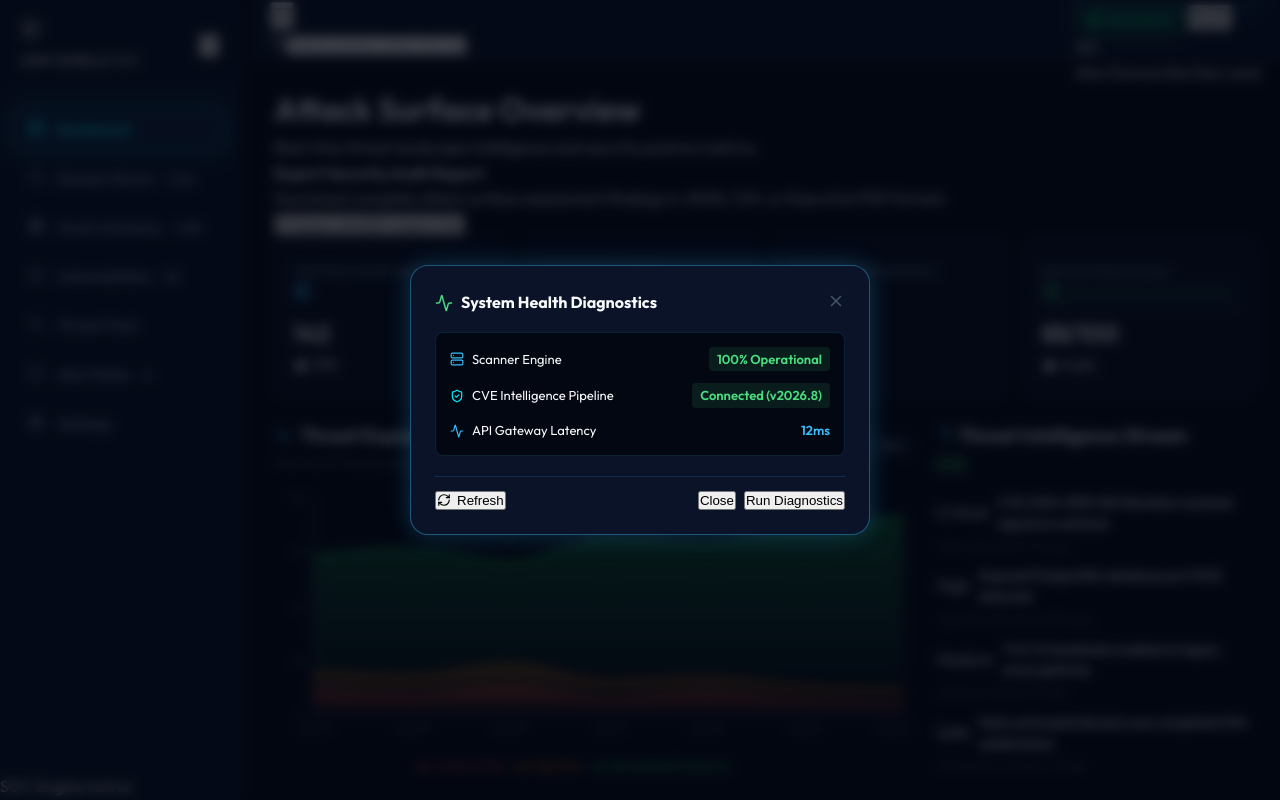
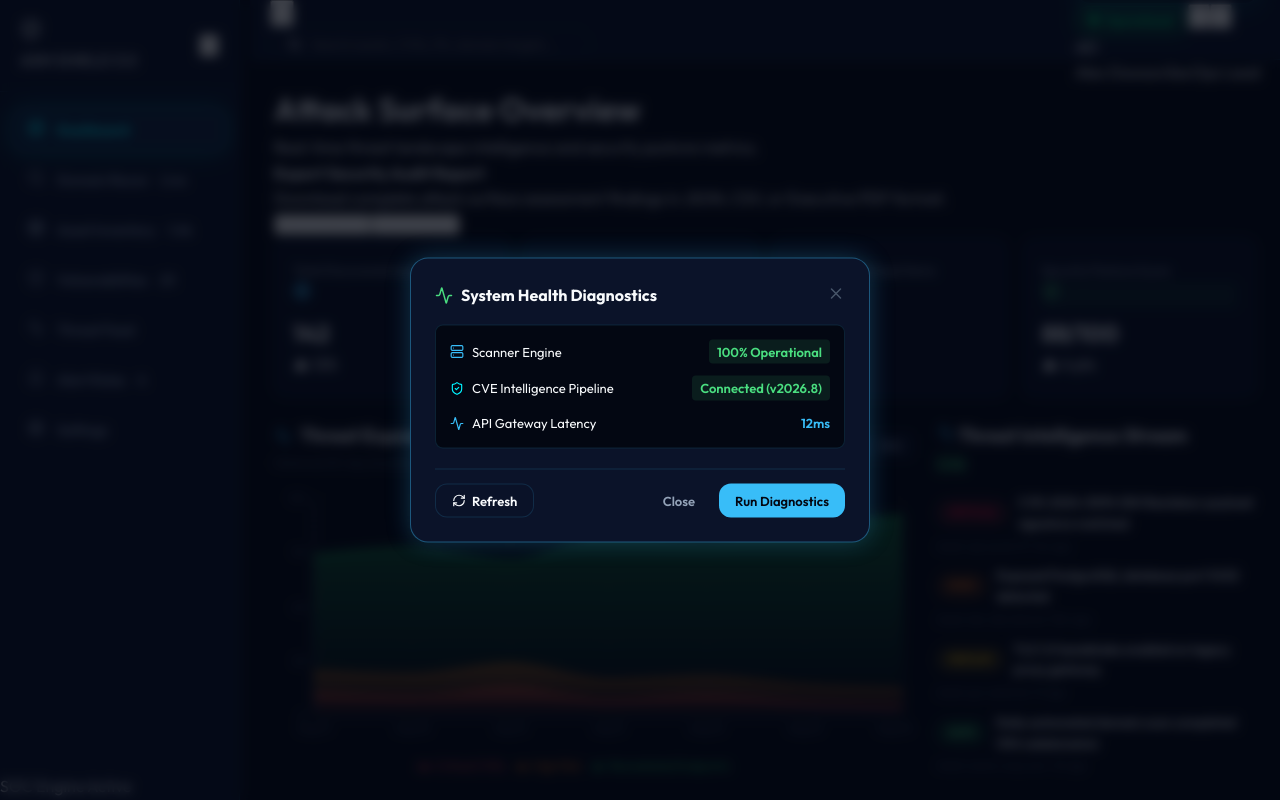
Before and after one commit to kuntal0903/working-frontend, a React (Vite) app: page / in a window 1280 px wide. Both pictures are taken after a click on the button "Operational". Shown: the top 800 px of the page. Built offline with nearby package versions, Linux system fonts and the light colour scheme.

Commit message:
Push button, input, topbar, badge, and light/dark CSS resets to working-frontend

```diff
--- a/src/index.css
+++ b/src/index.css
@@ -157,14 +157,103 @@ html {
 body {
   font-family: 'Outfit', 'Inter', system-ui, sans-serif;
   background-color: var(--bg-base);
-  background-image:
-    radial-gradient(at 10% 10%, rgba(56, 189, 248, 0.05) 0px, transparent 50%),
-    radial-gradient(at 90% 90%, rgba(0, 242, 254, 0.04) 0px, transparent 50%);
   color: var(--text-primary);
   line-height: 1.6;
   overflow-x: hidden;
   min-height: 100vh;
 }
+
+input, select, textarea, button {
+  font-family: 'Outfit', sans-serif;
+  color: var(--text-primary);
+  box-sizing: border-box;
+}
+
+input:focus, select:focus, textarea:focus, button:focus {
+  outline: none;
+}
+
+.topbar__search {
+  display: flex;
+  align-items: center;
+  gap: 10px;
+  background: var(--bg-card);
+  border: 1px solid var(--border);
+  border-radius: 20px;
+  padding: 6px 16px;
+  width: 320px;
+}
+
+.topbar__search-input {
+  background: transparent !important;
+  border: none !important;
+  outline: none !important;
+  box-shadow: none !important;
+  color: var(--text-primary) !important;
+  font-size: 13px !important;
+  width: 100% !important;
+}
+
+.btn {
+  display: inline-flex;
+  align-items: center;
+  justify-content: center;
+  gap: 8px;
+  padding: 8px 16px;
+  border-radius: var(--radius-md);
+  font-size: 13px;
+  font-weight: 600;
+  cursor: pointer;
+  transition: all var(--transition-fast);
+  border: 1px solid transparent;
+}
+
+.btn--primary {
+  background: var(--neon-blue);
+  color: #030712;
+  border: none;
+}
+
+.btn--outline {
+  background: var(--bg-card);
+  border: 1px solid var(--border);
+  color: var(--text-primary);
+}
+
+.btn--ghost {
+  background: transparent;
+  border: none;
+  color: var(--text-secondary);
+}
+
+.status-badge {
+  display: inline-flex;
+  align-items: center;
+  gap: 6px;
+  padding: 3px 10px;
+  border-radius: 99px;
+  font-size: 11px;
+  font-weight: 700;
+  text-transform: uppercase;
+}
+
+.status-badge.critical { background: rgba(239, 68, 68, 0.15); color: var(--critical); border: 1px solid rgba(239, 68, 68, 0.3); }
+.status-badge.high { background: rgba(249, 115, 22, 0.15); color: var(--high); border: 1px solid rgba(249, 115, 22, 0.3); }
+.status-badge.medium { background: rgba(234, 179, 8, 0.15); color: var(--medium); border: 1px solid rgba(234, 179, 8, 0.3); }
+.status-badge.safe, .status-badge.active { background: rgba(34, 197, 94, 0.15); color: #4ade80; border: 1px solid rgba(34, 197, 94, 0.3); }
+
+.port-tag {
+  font-family: 'JetBrains Mono', monospace;
+  font-size: 11px;
+  font-weight: 700;
+  padding: 2px 6px;
+  border-radius: 4px;
+  background: var(--bg-raised);
+  color: var(--neon-blue);
+  border: 1px solid var(--border);
+}
+
+.mono { font-family: 'JetBrains Mono', monospace; }
 
 /* ── LAYOUT & NAVIGATION STYLES ───────────────────────────────── */
 .app-container {
```
